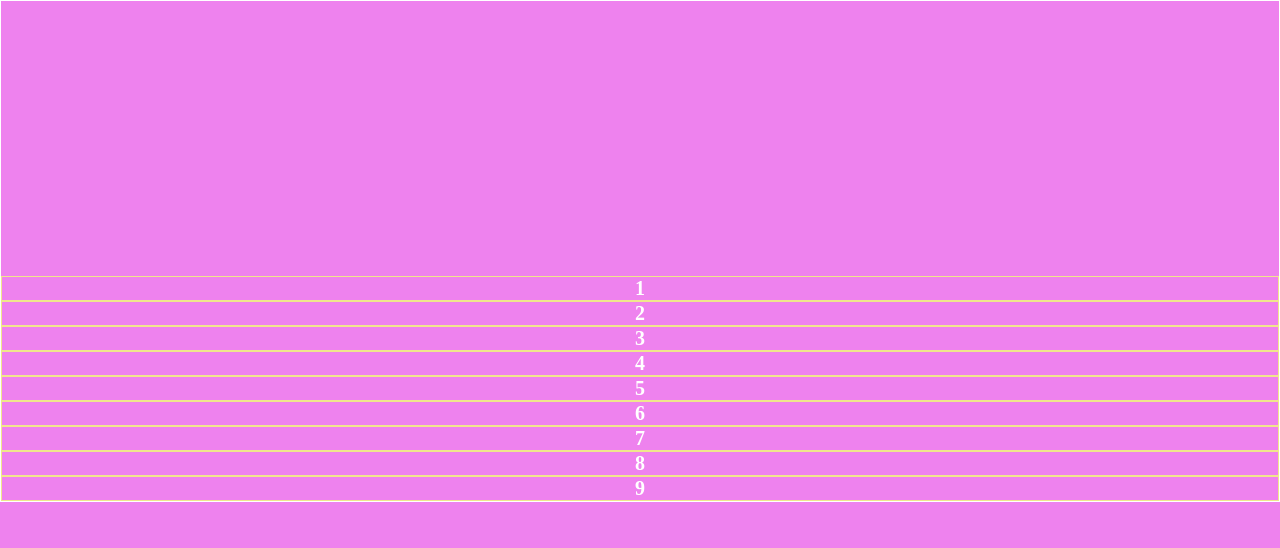
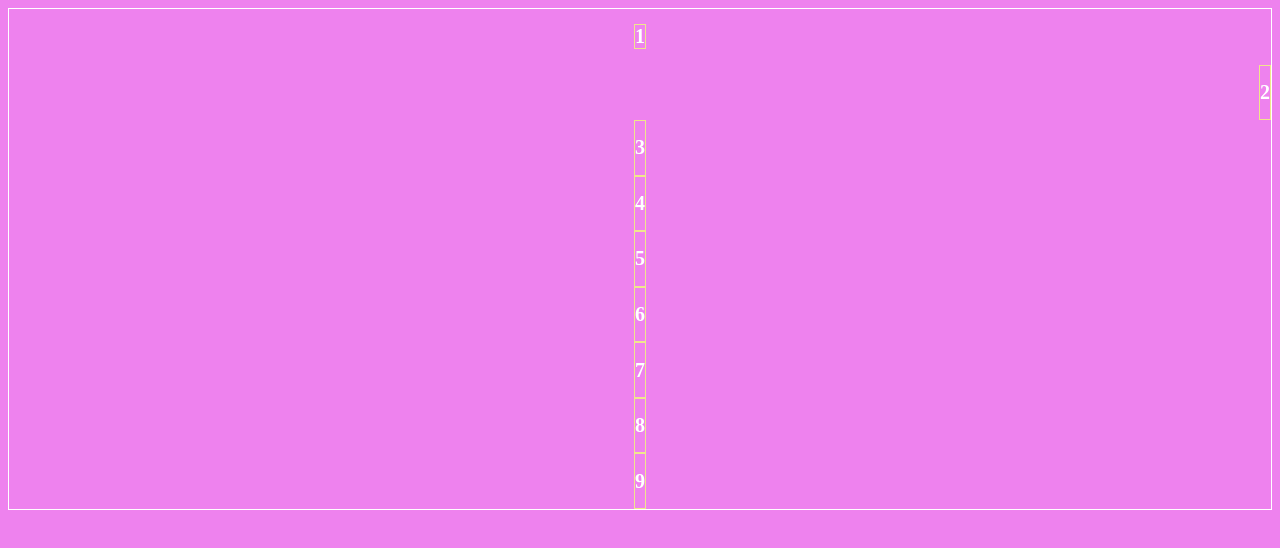
Before and after one commit to M-Orziboyev/GRID, a plain HTML site: page index.html in a window 1280 px wide. Drawn offline with Linux system fonts and the light colour scheme.

Commit message:
align self and justify self

```diff
--- a/index.html
+++ b/index.html
@@ -10,8 +10,8 @@
 </head>
 <body>
     <div class="container">
-        <div>1</div>
-        <div>2</div>
+        <div style="align-self: center">1</div>
+        <div style="justify-self: self-end">2</div>
         <div>3</div>
         <div>4</div>
         <div>5</div>
--- a/style.css
+++ b/style.css
@@ -1,8 +1,3 @@
-*{
-    margin: 0;
-    padding: 0;
-}
-
 body{
     background-color: violet;
 }
@@ -11,7 +6,8 @@ body{
     display: grid;
     border: solid white 1px;
     height: 500px;
-    align-content: flex-end; /* flex-end flex-start flex-center */
+    /*align-content: flex-end; !* flex-end flex-start flex-center *!*/
+    justify-items: center;
 }
 .container > div {
     font-weight: bold;
```
